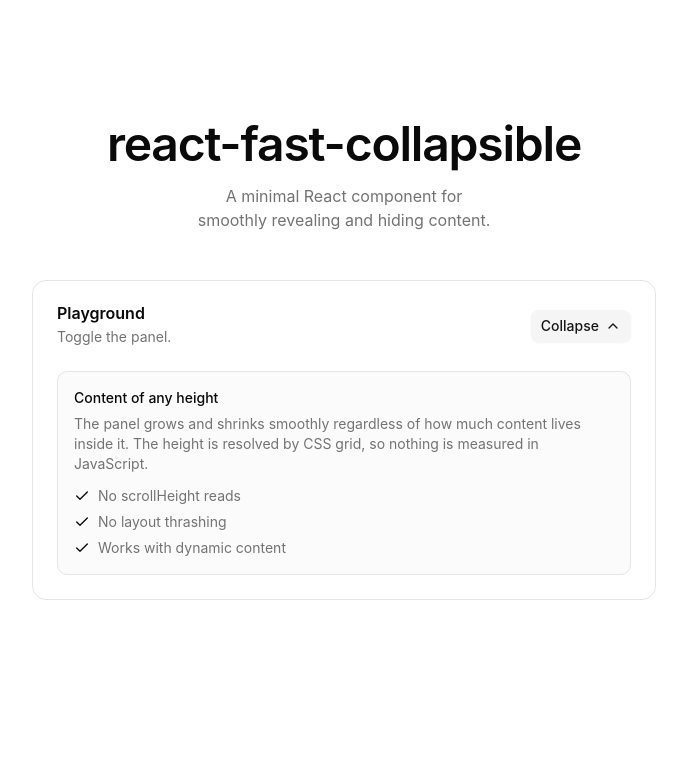
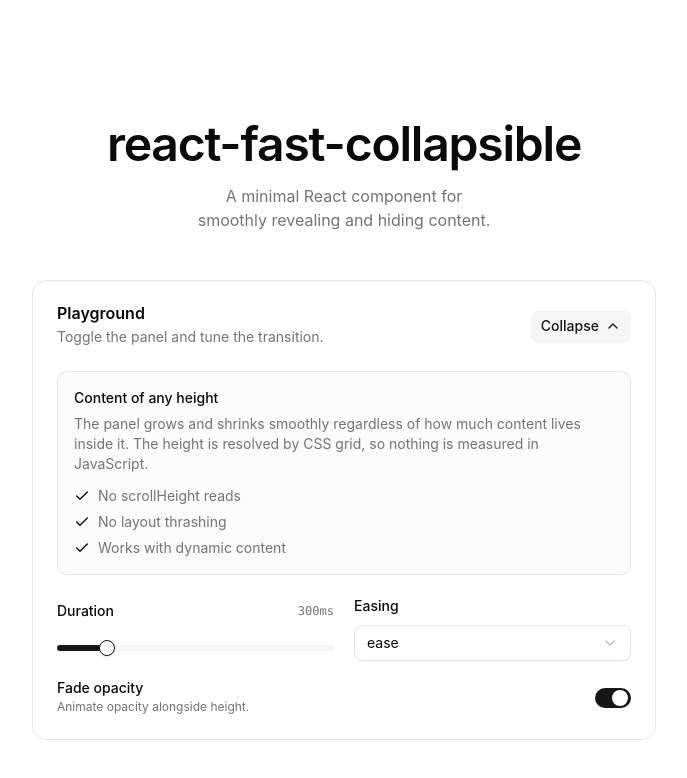
Before and after one commit to carlos-dubon/react-fast-collapsible, a React (Vite) app in the folder examples/web/: page / in a window 1280 px wide. Shown: the top 778 px of the page, without its empty margins (296-983 px from the left). Built offline with nearby package versions, Linux system fonts and the light colour scheme.

Commit message:
feat: add duration, easing and opacity controls

```diff
--- a/examples/web/src/App.tsx
+++ b/examples/web/src/App.tsx
@@ -9,7 +9,19 @@ import {
   CardHeader,
   CardTitle,
 } from "@/components/ui/card";
+import { Label } from "@/components/ui/label";
+import { Slider } from "@/components/ui/slider";
+import { Switch } from "@/components/ui/switch";
+import {
+  Select,
+  SelectContent,
+  SelectItem,
+  SelectTrigger,
+  SelectValue,
+} from "@/components/ui/select";
 import { cn } from "@/lib/utils";
+
+const easings = ["ease", "ease-in-out", "ease-out", "linear"];
 
 const checks = [
   "No scrollHeight reads",
@@ -19,6 +31,9 @@ const checks = [
 
 export function App() {
   const [open, setOpen] = useState(true);
+  const [duration, setDuration] = useState(300);
+  const [easing, setEasing] = useState("ease");
+  const [animateOpacity, setAnimateOpacity] = useState(true);
 
   return (
     <div className="min-h-screen bg-background text-foreground">
@@ -36,7 +51,9 @@ export function App() {
           <CardHeader className="items-center justify-between">
             <div className="grid gap-1.5">
               <CardTitle>Playground</CardTitle>
-              <CardDescription>Toggle the panel.</CardDescription>
+              <CardDescription>
+                Toggle the panel and tune the transition.
+              </CardDescription>
             </div>
             <Button
               variant={open ? "secondary" : "default"}
@@ -55,7 +72,10 @@ export function App() {
           <CardContent>
             <Collapsible
               open={open}
-              innerClassName="rounded-lg border bg-muted/40 p-4"
+              duration={duration}
+              easing={easing}
+              animateOpacity={animateOpacity}
+              innerClassName="rounded-lg border bg-muted/40 p-4 mb-6"
             >
               <h3 className="text-sm font-medium">Content of any height</h3>
               <p className="mt-1.5 text-sm text-muted-foreground">
@@ -75,6 +95,54 @@ export function App() {
                 ))}
               </ul>
             </Collapsible>
+
+            <div className="grid gap-5 sm:grid-cols-2">
+              <div className="grid gap-3">
+                <div className="flex items-center justify-between">
+                  <Label>Duration</Label>
+                  <span className="font-mono text-xs tabular-nums text-muted-foreground">
+                    {duration}ms
+                  </span>
+                </div>
+                <Slider
+                  value={duration}
+                  min={100}
+                  max={1200}
+                  step={50}
+                  onValueChange={(value) => setDuration(value as number)}
+                />
+              </div>
+              <div className="grid gap-3">
+                <Label>Easing</Label>
+                <Select
+                  value={easing}
+                  onValueChange={(value) => setEasing(value as string)}
+                >
+                  <SelectTrigger>
+                    <SelectValue />
+                  </SelectTrigger>
+                  <SelectContent>
+                    {easings.map((e) => (
+                      <SelectItem key={e} value={e}>
+                        {e}
+                      </SelectItem>
+                    ))}
+                  </SelectContent>
+                </Select>
+              </div>
+              <div className="flex items-center justify-between sm:col-span-2">
+                <div className="grid gap-1">
+                  <Label>Fade opacity</Label>
+                  <span className="text-xs text-muted-foreground">
+                    Animate opacity alongside height.
+                  </span>
+                </div>
+                <Switch
+                  checked={animateOpacity}
+                  onCheckedChange={setAnimateOpacity}
+                />
+              </div>
+            </div>
           </CardContent>
         </Card>
       </div>
```
